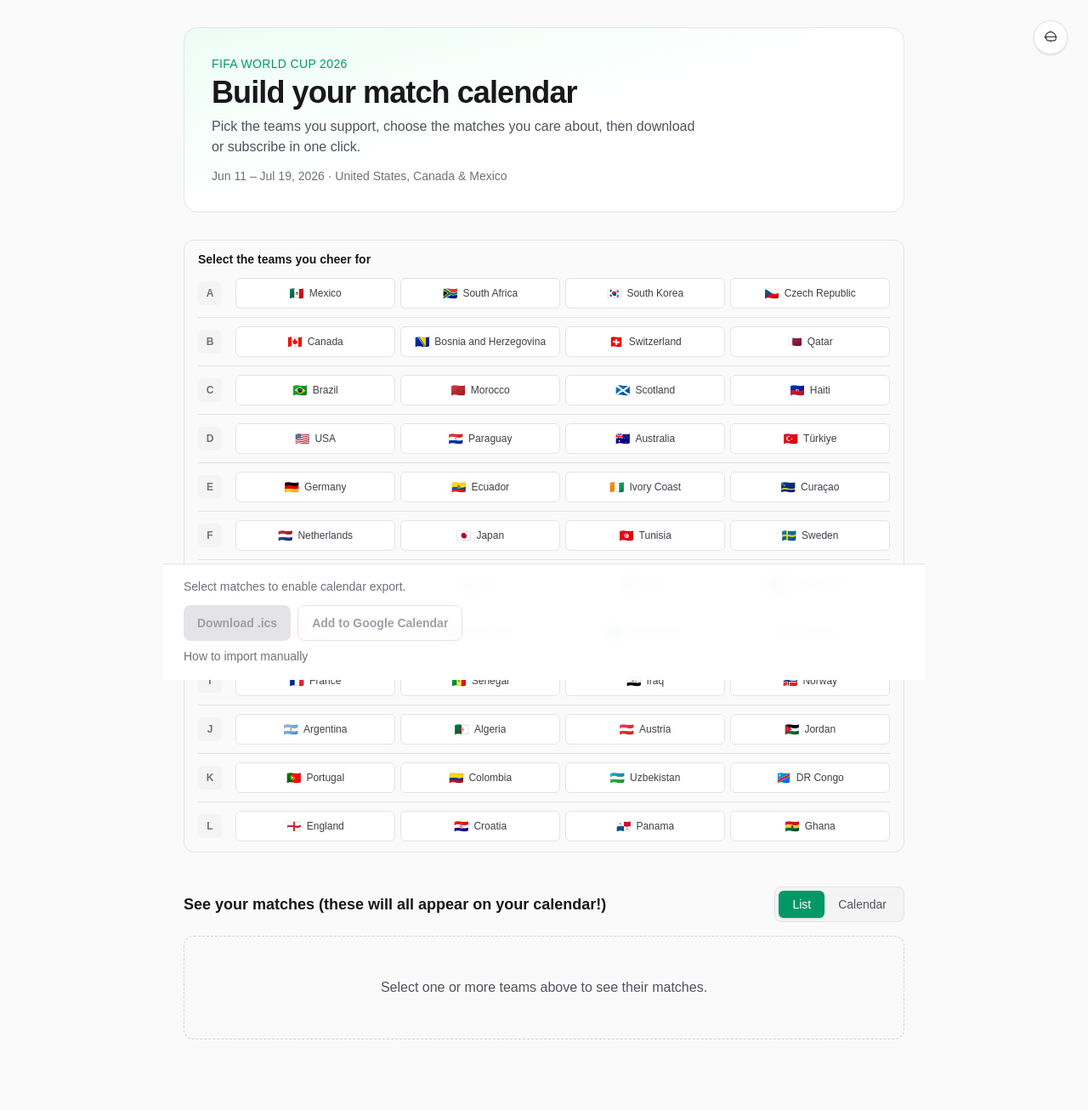
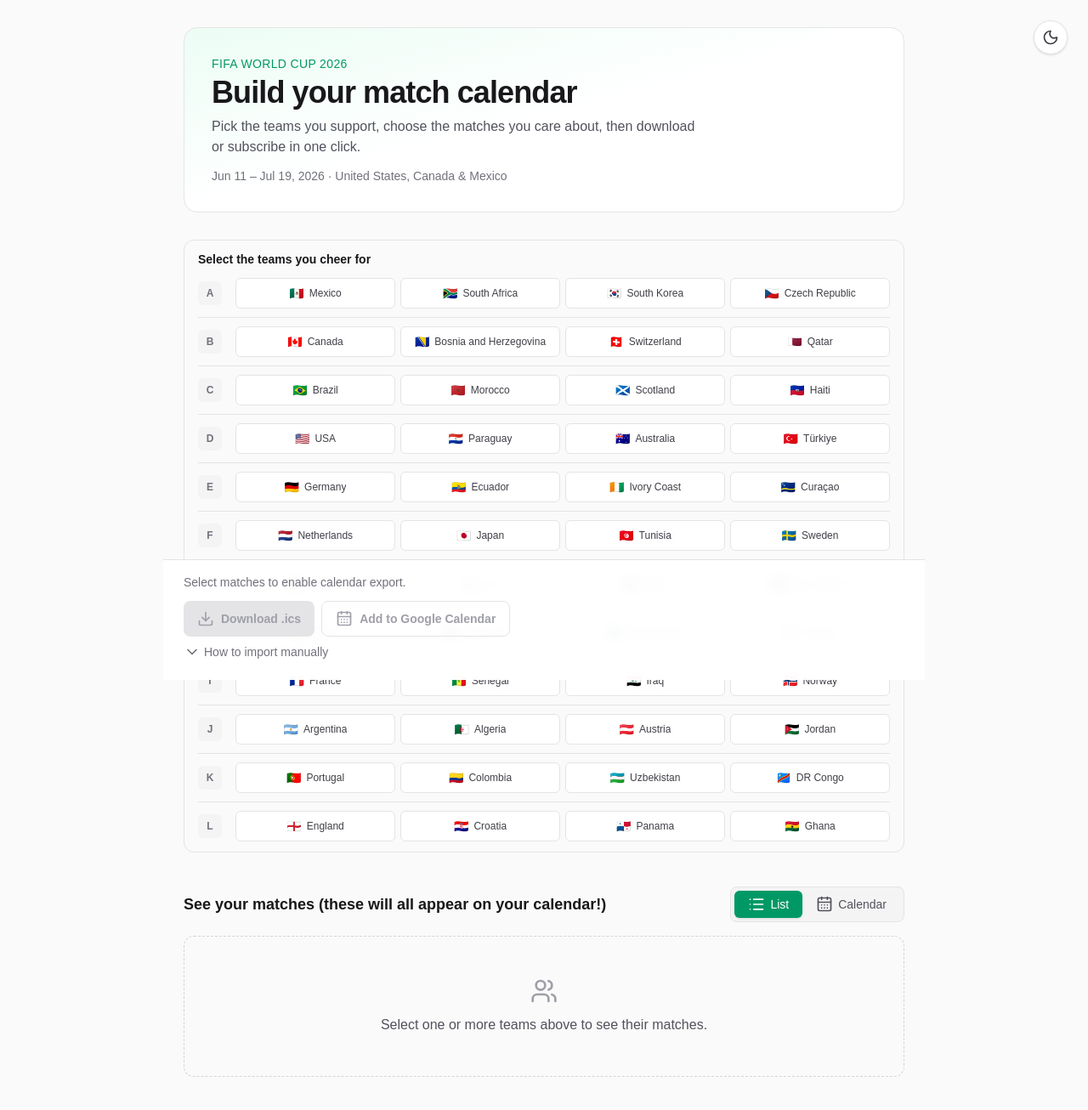
Before and after one commit to jonathanbcsouza/event-ical, a Next.js app: page / in a window 1280 px wide. Shown: the top 1306 px of the page at 85% size. Built offline with nearby package versions, Linux system fonts and the light colour scheme.

Commit message:
refactor(ui): use lucide icons

```diff
--- a/components/CalendarActions.tsx
+++ b/components/CalendarActions.tsx
@@ -7,6 +7,13 @@
   getClientBaseUrl,
 } from "@/lib/calendar-url";
 import { countByStage, getStageLabel, type MatchStage } from "@/lib/fixtures";
+import {
+  CalendarDays,
+  ChevronDown,
+  ChevronUp,
+  Download,
+  Icon,
+} from "@/lib/icons";
 
 type CalendarActionsProps = {
   selectedIds: string[];
@@ -32,7 +39,7 @@
           href={hasSelection ? calendarUrl : undefined}
           download={hasSelection ? "world-cup-2026.ics" : undefined}
           aria-disabled={!hasSelection}
-          className={`inline-flex items-center justify-center rounded-lg px-4 py-2.5 text-sm font-semibold transition-colors ${
+          className={`inline-flex items-center justify-center gap-2 rounded-lg px-4 py-2.5 text-sm font-semibold transition-colors ${
             hasSelection
               ? "bg-zinc-900 text-white hover:bg-zinc-800 dark:bg-zinc-100 dark:text-zinc-900 dark:hover:bg-white"
               : "cursor-not-allowed bg-zinc-200 text-zinc-400 dark:bg-zinc-800 dark:text-zinc-500"
@@ -41,6 +48,7 @@
             if (!hasSelection) e.preventDefault();
           }}
         >
+          <Icon icon={Download} className="size-4" />
           Download .ics
         </a>
         <a
@@ -48,7 +56,7 @@
           target="_blank"
           rel="noopener noreferrer"
           aria-disabled={!hasSelection}
-          className={`inline-flex items-center justify-center rounded-lg border px-4 py-2.5 text-sm font-semibold transition-colors ${
+          className={`inline-flex items-center justify-center gap-2 rounded-lg border px-4 py-2.5 text-sm font-semibold transition-colors ${
             hasSelection
               ? "border-zinc-300 text-zinc-900 hover:bg-zinc-50 dark:border-zinc-600 dark:text-zinc-100 dark:hover:bg-zinc-900"
               : "cursor-not-allowed border-zinc-200 text-zinc-400 dark:border-zinc-800 dark:text-zinc-500"
@@ -57,6 +65,7 @@
             if (!hasSelection) e.preventDefault();
           }}
         >
+          <Icon icon={CalendarDays} className="size-4" />
           Add to Google Calendar
         </a>
       </div>
@@ -64,8 +73,12 @@
       <button
         type="button"
         onClick={() => setShowImportHelp((v) => !v)}
-        className="mt-2 text-sm text-zinc-500 underline-offset-2 hover:text-zinc-700 hover:underline dark:hover:text-zinc-300"
+        className="mt-2 inline-flex items-center gap-1 text-sm text-zinc-500 underline-offset-2 hover:text-zinc-700 hover:underline dark:hover:text-zinc-300"
       >
+        <Icon
+          icon={showImportHelp ? ChevronUp : ChevronDown}
+          className="size-4"
+        />
         {showImportHelp ? "Hide" : "How to import manually"}
       </button>
 
--- a/components/MatchList.tsx
+++ b/components/MatchList.tsx
@@ -2,6 +2,7 @@
 
 import { MatchRow } from "@/components/MatchRow";
 import { type Match } from "@/lib/fixtures";
+import { Icon, Users } from "@/lib/icons";
 
 type MatchListProps = {
   matches: Match[];
@@ -21,6 +22,10 @@
   if (matches.length === 0) {
     return (
       <div className="rounded-xl border border-dashed border-zinc-300 bg-zinc-50 px-6 py-12 text-center dark:border-zinc-700 dark:bg-zinc-900/50">
+        <Icon
+          icon={Users}
+          className="mx-auto mb-3 size-8 text-zinc-400"
+        />
         <p className="text-zinc-600 dark:text-zinc-400">
           Select one or more teams above to see their matches.
         </p>
--- a/components/ThemeToggle.tsx
+++ b/components/ThemeToggle.tsx
@@ -1,6 +1,7 @@
 "use client";
 
 import { useEffect, useState } from "react";
+import { Icon, Lightbulb, Moon } from "@/lib/icons";
 
 type Theme = "light" | "dark";
 
@@ -47,9 +48,9 @@
     >
       {mounted ? (
         isDark ? (
-          <BulbOnIcon />
+          <Icon icon={Lightbulb} className="text-amber-400" fill="currentColor" />
         ) : (
-          <BulbOffIcon />
+          <Icon icon={Moon} />
         )
       ) : (
         <span className="size-5" aria-hidden />
@@ -57,37 +58,3 @@
     </button>
   );
 }
-
-function BulbOnIcon() {
-  return (
-    <svg
-      xmlns="http://www.w3.org/2000/svg"
-      viewBox="0 0 24 24"
-      fill="currentColor"
-      className="size-5 text-amber-400"
-      aria-hidden
-    >
-      <path d="M12 2.25a.75.75 0 01.75.75v.25a8.25 8.25 0 016.75 8.047.75.75 0 01-.75.753h-3.5a.75.75 0 00-.75.75v1.5a.75.75 0 01-.75.75h-1.5a.75.75 0 01-.75-.75v-1.5a.75.75 0 00-.75-.75h-3.5a.75.75 0 01-.75-.753A8.25 8.25 0 0111.25 3.25V3a.75.75 0 01.75-.75zM9.5 18.75a.75.75 0 01.75-.75h3.5a.75.75 0 010 1.5h-3.5a.75.75 0 01-.75-.75z" />
-    </svg>
-  );
-}
-
-function BulbOffIcon() {
-  return (
-    <svg
-      xmlns="http://www.w3.org/2000/svg"
-      viewBox="0 0 24 24"
-      fill="none"
-      stroke="currentColor"
-      strokeWidth={1.5}
-      className="size-5"
-      aria-hidden
-    >
-      <path
-        strokeLinecap="round"
-        strokeLinejoin="round"
-        d="M12 18v-1.5m0-12V3m-8.25 8.25h16.5M4.5 12.75A7.5 7.5 0 0112 4.5a7.5 7.5 0 017.5 8.25v.75a3 3 0 01-3 3h-7.5a3 3 0 01-3-3v-.75z"
-      />
-    </svg>
-  );
-}
--- a/components/ViewToggle.tsx
+++ b/components/ViewToggle.tsx
@@ -1,12 +1,17 @@
 "use client";
 
 import { useRef } from "react";
+import { CalendarDays, Icon, List } from "@/lib/icons";
 
 export type ViewMode = "list" | "calendar";
 
-const OPTIONS: { id: ViewMode; label: string }[] = [
-  { id: "list", label: "List" },
-  { id: "calendar", label: "Calendar" },
+const OPTIONS: {
+  id: ViewMode;
+  label: string;
+  icon: typeof List;
+}[] = [
+  { id: "list", label: "List", icon: List },
+  { id: "calendar", label: "Calendar", icon: CalendarDays },
 ];
 
 type ViewToggleProps = {
@@ -46,12 +51,13 @@
             tabIndex={active ? 0 : -1}
             onClick={() => onChange(option.id)}
             onKeyDown={(e) => handleKeyDown(e, index)}
-            className={`flex-1 rounded-md px-4 py-2 text-sm font-medium transition-colors sm:flex-none sm:py-1.5 ${
+            className={`inline-flex flex-1 items-center justify-center gap-1.5 rounded-md px-4 py-2 text-sm font-medium transition-colors sm:flex-none sm:py-1.5 ${
               active
                 ? "bg-emerald-600 text-white shadow-sm"
                 : "text-zinc-600 hover:text-zinc-900 dark:text-zinc-400 dark:hover:text-zinc-100"
             }`}
           >
+            <Icon icon={option.icon} className="size-4" />
             {option.label}
           </button>
         );
--- /dev/null
+++ b/lib/icons.tsx
@@ -0,0 +1,27 @@
+import type { LucideIcon, LucideProps } from "lucide-react";
+import { cn } from "@/lib/utils";
+
+type IconProps = LucideProps & {
+  icon: LucideIcon;
+};
+
+export function Icon({ icon: LucideIcon, className, ...props }: IconProps) {
+  return (
+    <LucideIcon
+      className={cn("size-5 shrink-0", className)}
+      aria-hidden
+      {...props}
+    />
+  );
+}
+
+export {
+  CalendarDays,
+  ChevronDown,
+  ChevronUp,
+  Download,
+  Lightbulb,
+  List,
+  Moon,
+  Users,
+} from "lucide-react";
--- /dev/null
+++ b/lib/utils.ts
@@ -0,0 +1,3 @@
+export function cn(...classes: (string | false | null | undefined)[]): string {
+  return classes.filter(Boolean).join(" ");
+}
--- a/package.json
+++ b/package.json
@@ -10,6 +10,7 @@
   },
   "dependencies": {
     "ical-generator": "^11.0.0",
+    "lucide-react": "^1.21.0",
     "next": "16.2.9",
     "react": "19.2.4",
     "react-dom": "19.2.4"
```
Also changed, not shown: 1 other file (tests, documents, lock files or other folders).
